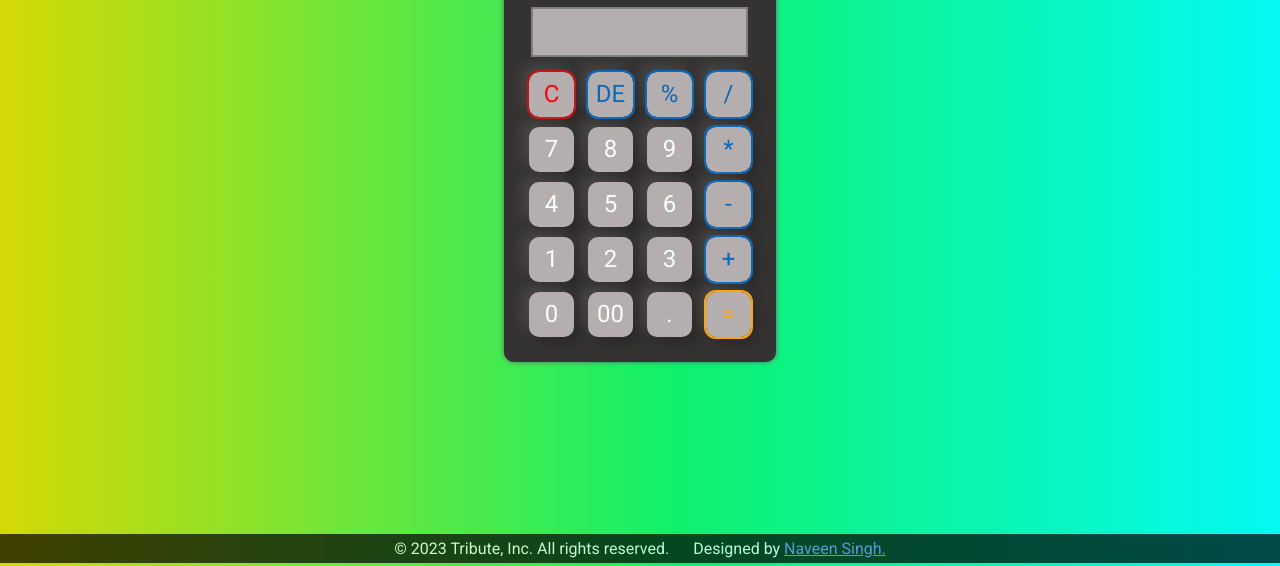
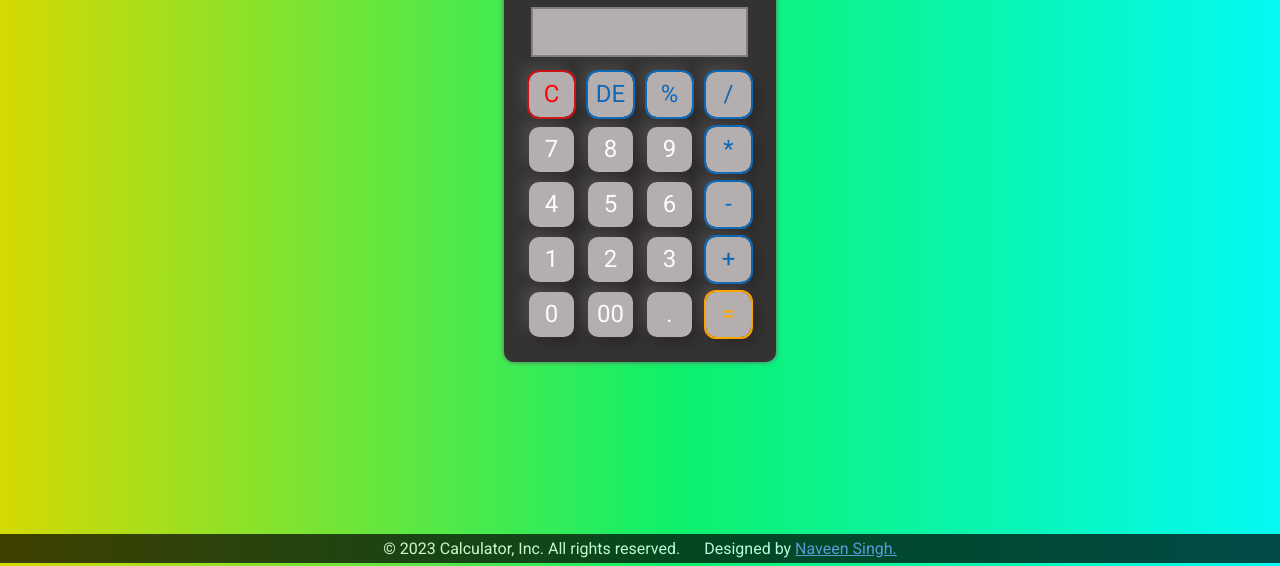
Before and after one commit to iamnaveensingh/OASIS-Calculator, a plain HTML site: page index.html in a window 1280 px wide. Shown: the part 234-800 px from the top of the page. Drawn offline with Linux system fonts and the light colour scheme.

Commit message:
Update index.html

```diff
--- a/index.html
+++ b/index.html
@@ -52,7 +52,7 @@
         </div>
     </div>
     <footer class="footer">
-        <span>&copy; 2023 Tribute, Inc. All rights reserved.</span>
+        <span>&copy; 2023 Calculator, Inc. All rights reserved.</span>
         <span>Designed by <a href="https://www.linkedin.com/in/iamnaveensingh/" target="_blank">Naveen Singh.</a></span>
     </footer>
     <script src="index.js"></script>
```
